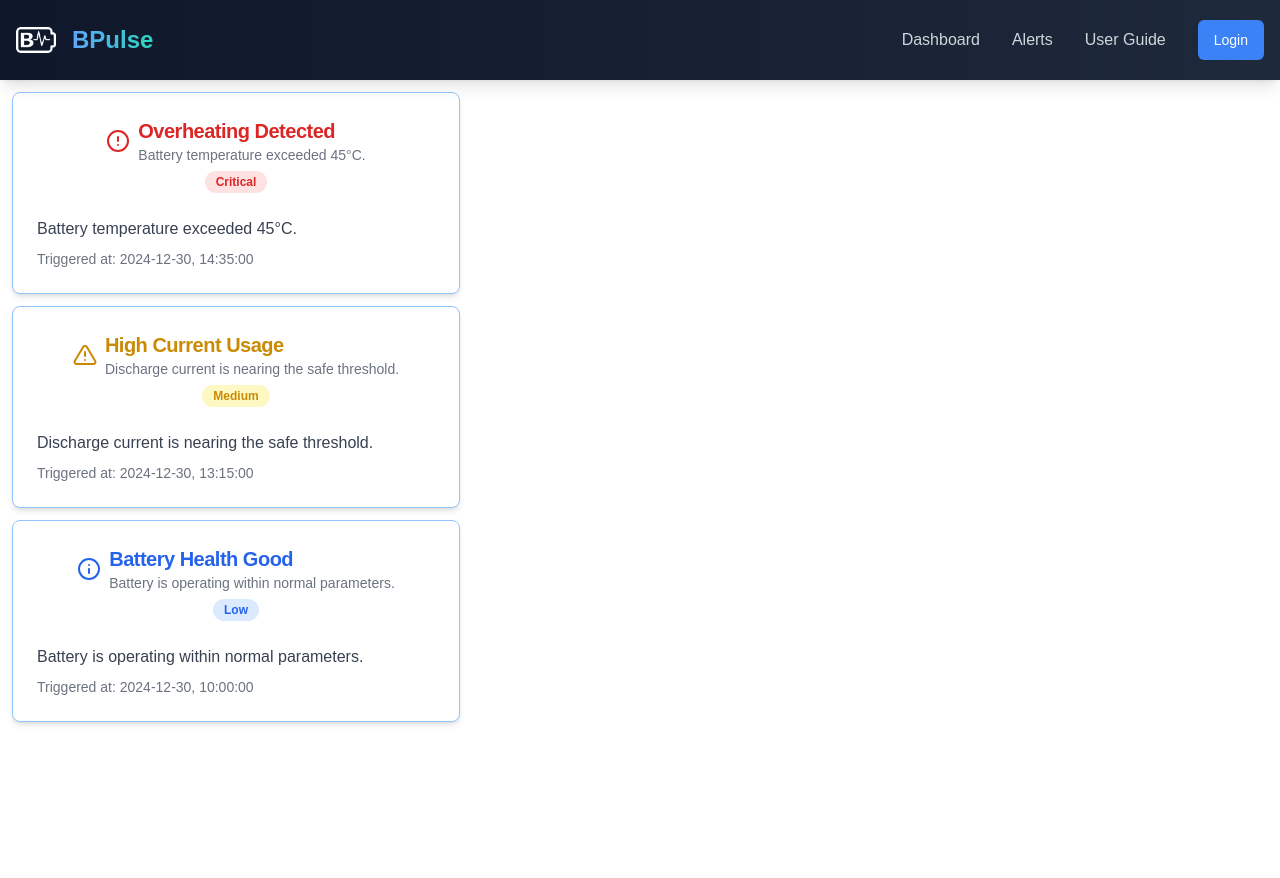
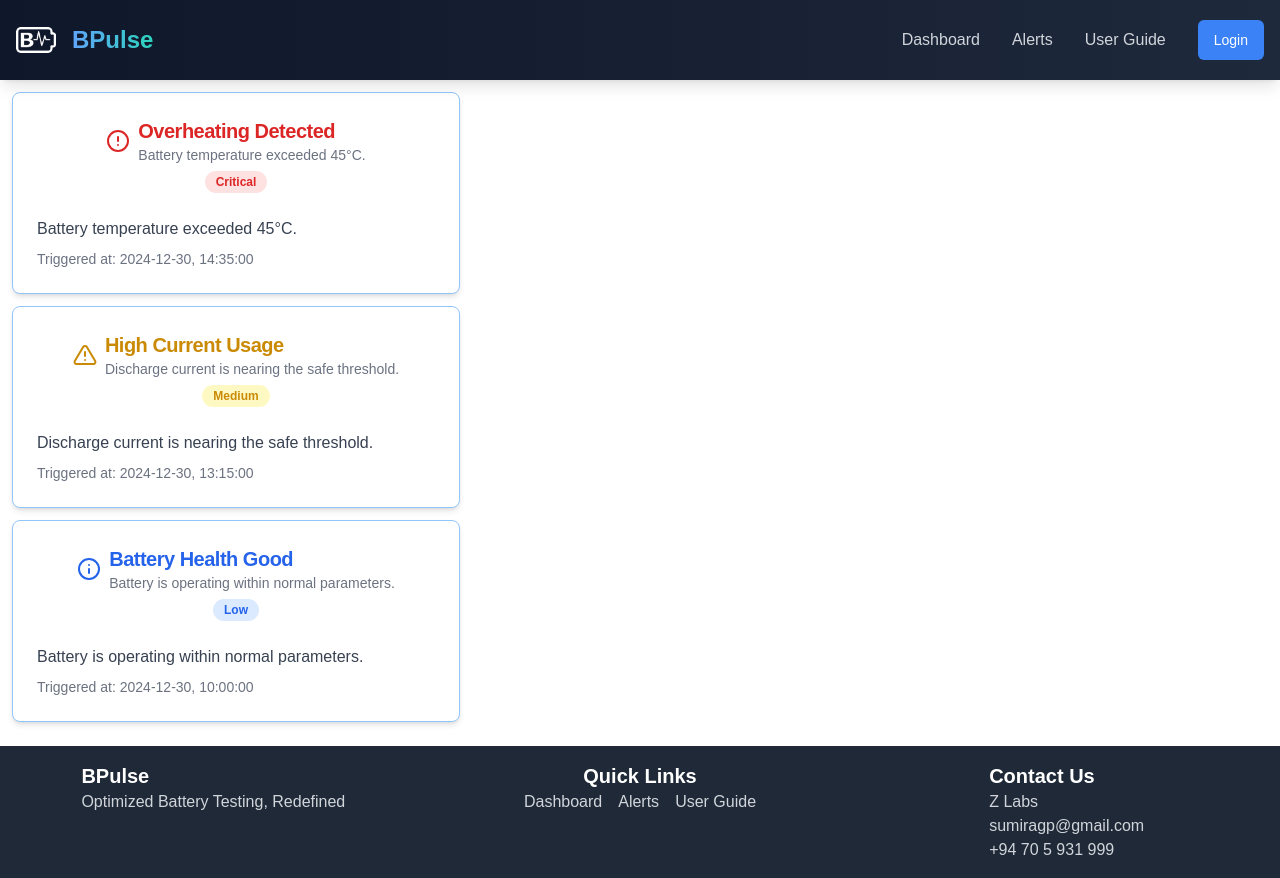
Before and after one commit to sumira/BPulse, a Next.js app: page /allerts in a window 1280 px wide. Before the commit the page ends 800 px from the top, so only its background shows below. Built offline with nearby package versions, Linux system fonts and the light colour scheme.

Commit message:
Add Footer component to enhance site navigation and contact information

```diff
--- /dev/null
+++ b/src/app/Components/footer.tsx
@@ -0,0 +1,52 @@
+import React from "react";
+import Link from "next/link";
+
+const Footer = () => {
+  return (
+    <footer className="bg-gray-800 text-white py-4 mt-auto">
+      <div className="container mx-auto px-4">
+        <div className="grid grid-cols-1 md:grid-cols-3 gap-8 text-center md:text-left justify-items-center">
+          <div>
+            <h3 className="text-xl font-bold mb ">BPulse</h3>
+            <p className="text-gray-300">
+              Optimized Battery Testing, Redefined
+            </p>
+          </div>
+
+          <div className="flex flex-col items-center">
+            <h3 className="text-xl font-bold mb">Quick Links</h3>
+            <ul className="flex flex-col md:flex-row md:space-x-4 space-y-2 md:space-y-0">
+              <li>
+                <Link href="/" className="text-gray-300 hover:text-white">
+                  Dashboard
+                </Link>
+              </li>
+              <li>
+                <Link
+                  href="/allerts"
+                  className="text-gray-300 hover:text-white"
+                >
+                  Alerts
+                </Link>
+              </li>
+              <li>
+                <Link href="/guide" className="text-gray-300 hover:text-white">
+                  User Guide
+                </Link>
+              </li>
+            </ul>
+          </div>
+
+          <div>
+            <h3 className="text-xl font-bold mb">Contact Us</h3>
+            <p className="text-gray-300">Z Labs</p>
+            <p className="text-gray-300">sumiragp@gmail.com</p>
+            <p className="text-gray-300">+94 70 5 931 999</p>
+          </div>
+        </div>
+      </div>
+    </footer>
+  );
+};
+
+export default Footer;
--- a/src/app/layout.tsx
+++ b/src/app/layout.tsx
@@ -2,6 +2,7 @@ import type { Metadata } from "next";
 import { Geist, Geist_Mono } from "next/font/google";
 import "./globals.css";
 import Navbar from "./Components/navbar";
+import Footer from "./Components/footer";
 
 const geistSans = Geist({
   variable: "--font-geist-sans",
@@ -30,6 +31,7 @@ export default function RootLayout({
       >
         <Navbar />
         {children}
+        <Footer />
       </body>
     </html>
   );
```
